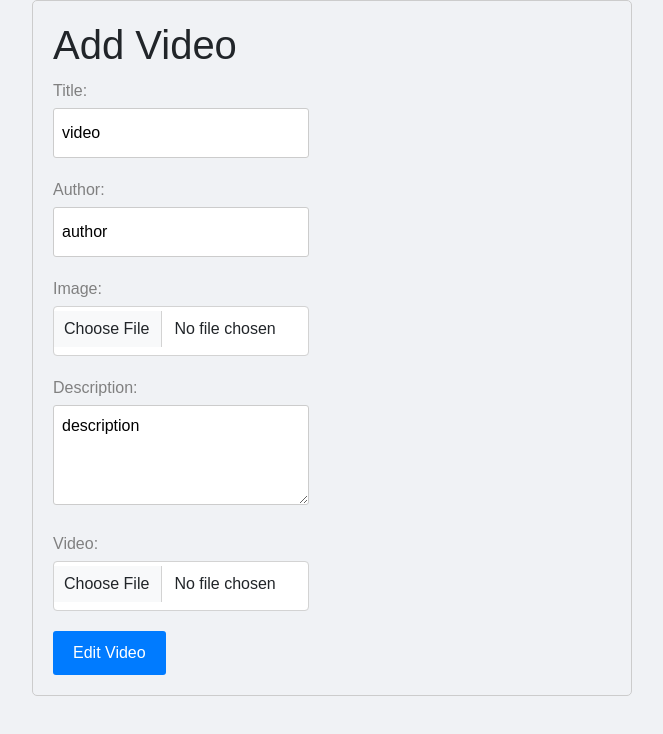
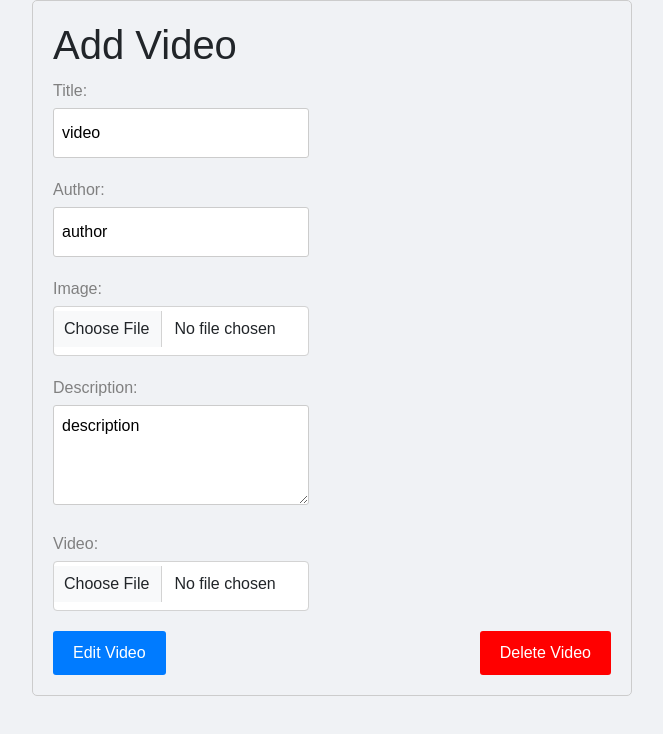
Before and after one commit to Neria-Barak/ASP-Web, a React (Create React App) app: page /edit/1 in a window 1280 px wide. Shown: the top 734 px of the page, without its empty margins (308-971 px from the left). Built offline with nearby package versions, Linux system fonts and the light colour scheme; the HTML template or start-up script is replaced by a standard one.

Commit message:
Added option to delete videos

```diff
--- a/src/App.js
+++ b/src/App.js
@@ -66,6 +66,11 @@ function App() {
                         , ...videoList])
     }
 
+    const deleteVideo = (id) => {
+        const updatedVideoList = videoList.filter(video => video.id !== parseInt(id));
+        setVideoList(updatedVideoList);
+    };
+
     const handleSignIn = (username, password) => {
       const user = users.find(user => user.username === username && user.password === password);
       if (user) {
@@ -91,7 +96,7 @@ function App() {
                   <Route path="/signup" element={<SignUp  onSignUp={handleSignUp}/> } />
                   <Route path="/signout" element={<SignOut onSignOut={handleSignOut} /> } />
                   <Route path="/watch/:id" element={<VideoView videos={videoList} currentUser={currentUser} toggleDarkMode={toggleDarkMode} updateComments={updateVideoComments}/> } />
-                  <Route path="/edit/:id" element={<EditVideo videos={videoList} editVideo={editVideo}/>}></Route>
+                  <Route path="/edit/:id" element={<EditVideo videos={videoList} editVideo={editVideo} deleteVideo={deleteVideo}/>}></Route>
                   <Route path="/addvideo" element={<AddVideo addVideo={addVideo}/> } />
               </Routes>
           </BrowserRouter>
--- a/src/VideoViewPage/EditVideo.js
+++ b/src/VideoViewPage/EditVideo.js
@@ -1,7 +1,7 @@
 import { useState } from "react";
 import { useNavigate, useParams } from "react-router-dom";
 
-function EditVideo({videos, editVideo}) {
+function EditVideo({videos, editVideo, deleteVideo}) {
     const { id } = useParams();
     const video = videos.find(element => element.id.toString() === id);
 
@@ -35,6 +35,11 @@ function EditVideo({videos, editVideo}) {
         editVideo({id, title, author, img, description, video});
         navigate(`/watch/${id}`);
     };
+
+    const handleDelete = () => {
+      deleteVideo(id);
+      navigate('/');
+  };
 
     return (
         <div className="add-video-container">
@@ -90,6 +95,7 @@ function EditVideo({videos, editVideo}) {
               />
             </div>
             <button type="submit">Edit Video</button>
+            <button className="delete" onClick={handleDelete}>Delete Video</button>
           </form>
         </div>
       );
--- a/src/VideoViewPage/VideoView.css
+++ b/src/VideoViewPage/VideoView.css
@@ -256,3 +256,11 @@ button {
 button:hover {
   background-color: #0056b3;
 }
+
+.delete {
+  background-color: red;
+  float: right;
+}
+.delete:hover {
+  background-color: #e53935;
+}
```
